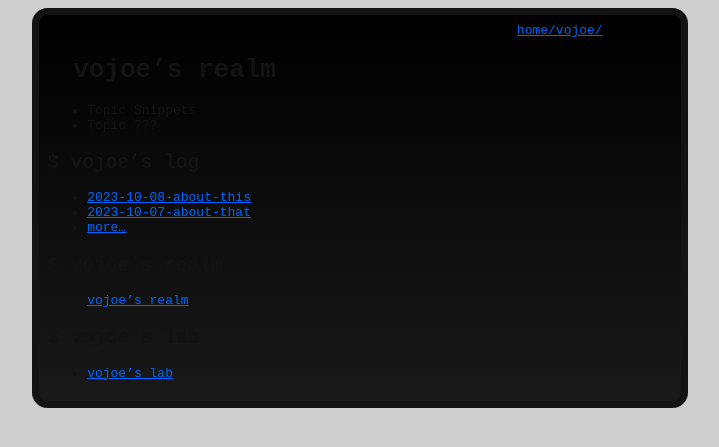
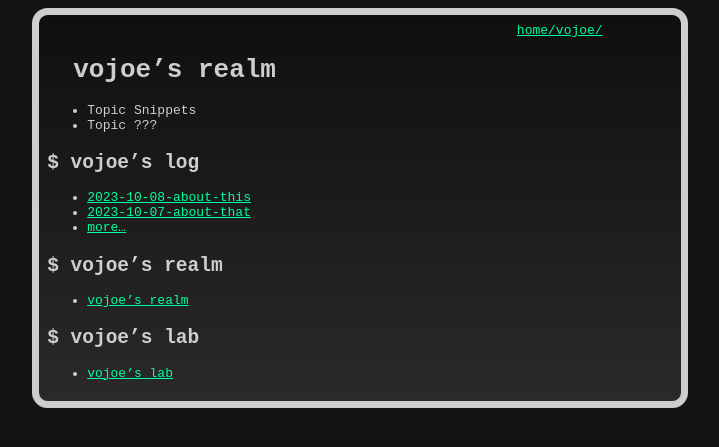
Before and after one commit to vojoe/vojoe.github.io, a Jekyll site: the page built from docs/index.md, in a window 1280 px wide. Shown: the top 447 px of the page, without its empty margins (280-999 px from the left). Built offline with Jekyll 4.4.1, drawn with Linux system fonts in a browser that asks for light colours; our own code applies the rules of GitHub Pages for plain Markdown files.

Commit message:
simplifiy css

```diff
--- a/docs/_sass/vojoe.scss
+++ b/docs/_sass/vojoe.scss
@@ -1,17 +1,4 @@
 
-
-@media (prefers-color-scheme: light) {
-	:root {
-        --terminal-background-1: black;
-        --terminal-background-2: rgb(26, 25, 25);
-		--page-background: #cecece;
-		--page-foreground: #131313;
-		--link: rgb(0, 102, 255);
-		--link-clicked: rgb(153, 121, 51);
-	}
-}
-
-@media (prefers-color-scheme: dark) {
 :root {
     --terminal-background-1: #0f0f0f;
     --terminal-background-2: rgb(43, 41, 41);
@@ -19,7 +6,6 @@
     --page-foreground: #cecece;
     --link: rgb(0, 255, 157);
     --link-clicked: rgb(153, 121, 51);
-	}
 }
 
 body {
```
Lines whose indentation alone changed are shown as unchanged.
